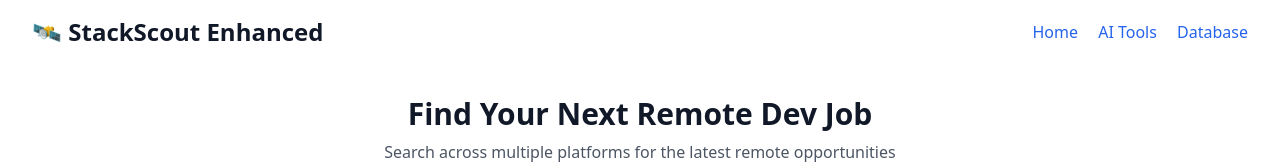
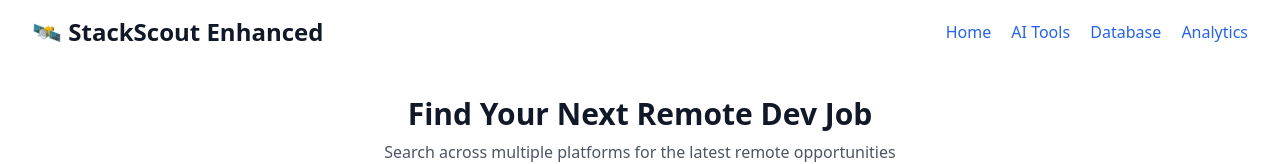
Before and after one commit to joey-the-33rd/StackScout, a website: page templates/enhanced_index.html in a window 1280 px wide. Shown: the top 164 px of the page. Drawn offline with nearby package versions, Linux system fonts and the light colour scheme.

Commit message:
Add link to analytics dashboard in main navigation

```diff
--- a/templates/enhanced_index.html
+++ b/templates/enhanced_index.html
@@ -18,6 +18,7 @@
                         <a href="/" class="text-blue-600 hover:text-blue-800">Home</a>
                         <a href="/ai-tools" class="ml-4 text-blue-600 hover:text-blue-800">AI Tools</a>
                         <a href="/database/manager" class="ml-4 text-blue-600 hover:text-blue-800">Database</a>
+                        <a href="/analytics" class="ml-4 text-blue-600 hover:text-blue-800">Analytics</a>
                     </nav>
                 </div>
             </div>
```
